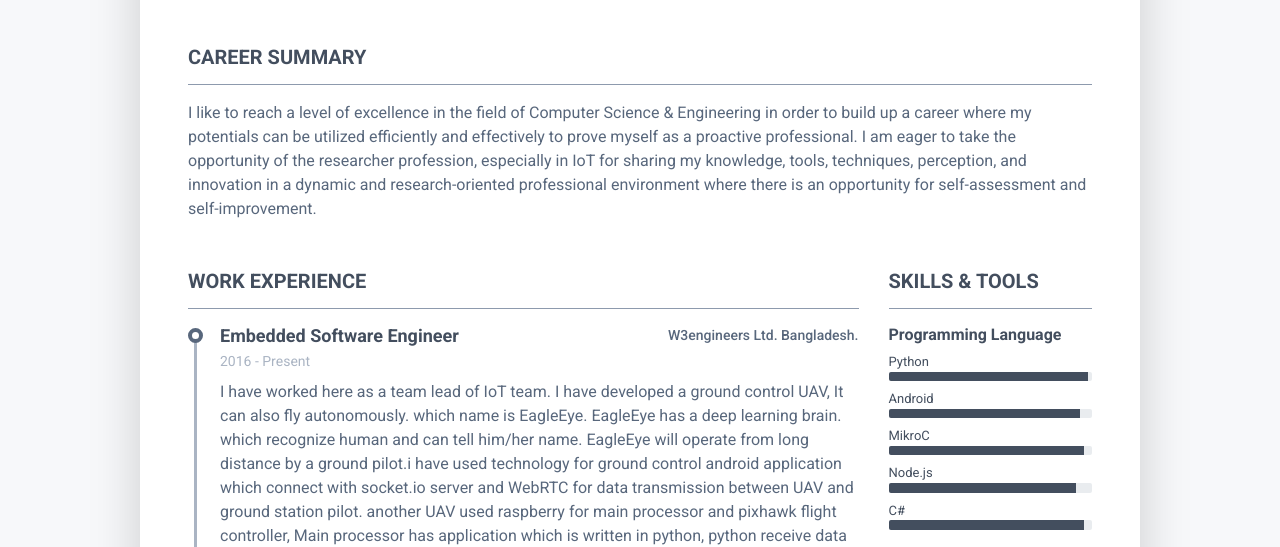
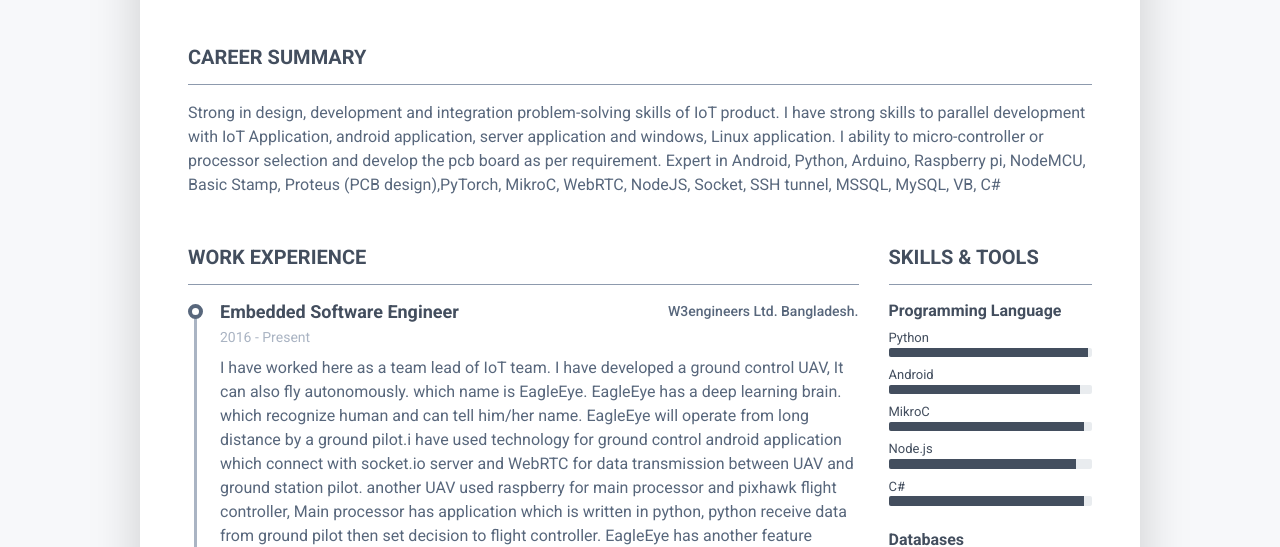
Before and after one commit to borhanreo/borhanreo.github.io, a plain HTML site: page index.html in a window 1280 px wide. Shown: the part 253-800 px from the top of the page. Drawn offline with Linux system fonts and the light colour scheme.

Commit message:
Summery change

```diff
--- a/index.html
+++ b/index.html
@@ -56,7 +56,7 @@
 			    <section class="resume-section summary-section mb-5">
 				    <h2 class="resume-section-title text-uppercase font-weight-bold pb-3 mb-3">Career Summary</h2>
 				    <div class="resume-section-content">
-					    <p class="mb-0">I like to reach a level of excellence in the field of Computer Science & Engineering in order to build up a career where my potentials can be utilized efficiently and effectively to prove myself as a proactive professional. I am eager to take the opportunity of the researcher profession, especially in IoT for sharing my knowledge, tools, techniques, perception, and innovation in a dynamic and research-oriented professional environment where there is an opportunity for self-assessment and self-improvement.</p>
+					    <p class="mb-0">Strong in design, development and integration problem-solving skills of IoT product. I have strong skills to parallel development with IoT Application, android application, server application and windows, Linux application. I ability to micro-controller or processor selection and develop the pcb board as per requirement. Expert in Android, Python, Arduino, Raspberry pi, NodeMCU, Basic Stamp, Proteus (PCB design),PyTorch, MikroC, WebRTC, NodeJS, Socket, SSH tunnel, MSSQL, MySQL, VB, C#</p>
 				    </div>
 			    </section><!--//summary-section-->
 			    <div class="row">
```
